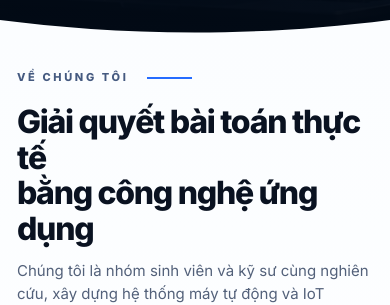
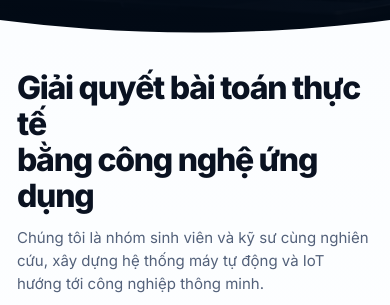
Before and after one commit to khanhpn308/landing_page, a React (Vite) app: page / in a window 390 px wide. Shown: the part 523-828 px from the top of the page. Built offline with nearby package versions, Linux system fonts and the light colour scheme; no server answers.

Commit message:
fix: remove duplicate About label in homepage preview
* fix: remove duplicated About label from home preview

* style: close heading gap after removing duplicate section label

```diff
--- a/src/App.jsx
+++ b/src/App.jsx
@@ -100,7 +100,7 @@ function Hero(){return <section id="home" className="hero">
 </section>}
 
 function AboutPreview(){return <section className="about-preview"><div className="container about-preview-grid">
-  <div className="about-preview-copy"><div className="kicker">VỀ CHÚNG TÔI <span className="kicker-line"/></div>
+  <div className="about-preview-copy">
     <h2>Giải quyết bài toán thực tế<br/>bằng công nghệ ứng dụng</h2>
     <p>Chúng tôi là nhóm sinh viên và kỹ sư cùng nghiên cứu, xây dựng hệ thống máy tự động và IoT hướng tới công nghiệp thông minh.</p>
     <a href="#about" className="preview-learn">Tìm hiểu thêm <Icon name="arrow" size={18}/></a>
--- a/src/styles.css
+++ b/src/styles.css
@@ -54,7 +54,7 @@
 @media(max-width:900px){.hero-wave{position:absolute;bottom:-1px;left:0;width:100%;height:35px;z-index:4;pointer-events:none}}
 .about-preview{background:linear-gradient(180deg,#fbfdff 0%,#fff 100%);padding:45px 0 52px;position:relative}
 .about-preview-grid{display:grid;grid-template-columns:minmax(0,1fr) minmax(0,455px) minmax(0,255px);gap:18px;align-items:center}
-.about-preview-copy h2{font-size:clamp(29px,2.65vw,41px);letter-spacing:-.045em;font-weight:760;line-height:1.10;color:#0a1221;margin:28px 0 14px}
+.about-preview-copy h2{font-size:clamp(29px,2.65vw,41px);letter-spacing:-.045em;font-weight:760;line-height:1.10;color:#0a1221;margin:0 0 14px}
 .about-preview-copy p{font-size:19px;line-height:1.42;color:#53617a;max-width:572px;margin:0}
 .about-preview-photo{width:100%;height:320px;border-radius:17px;background-size:1536px 1024px;background-position:-726px -665px;background-repeat:no-repeat}
 .about-preview-stats{display:flex;flex-direction:column;gap:14px;align-self:stretch;justify-content:space-between}
@@ -545,7 +545,7 @@
   .about-preview{padding:37px 0 44px}
   .about-preview-grid{grid-template-columns:minmax(0,1fr);gap:18px}
   .about-preview-copy,.about-preview-photo,.about-preview-stats{min-width:0}
-  .about-preview-copy h2{font-size:clamp(29px,8.2vw,37px);line-height:1.12;letter-spacing:-.04em;margin:18px 0 12px}
+  .about-preview-copy h2{font-size:clamp(29px,8.2vw,37px);line-height:1.12;letter-spacing:-.04em;margin:0 0 12px}
   .about-preview-copy p{font-size:15px;line-height:1.56}
   .about-preview-photo{height:195px;border-radius:17px}
   .about-preview-stats{display:grid;grid-template-columns:repeat(2,minmax(0,1fr));gap:9px}
```
